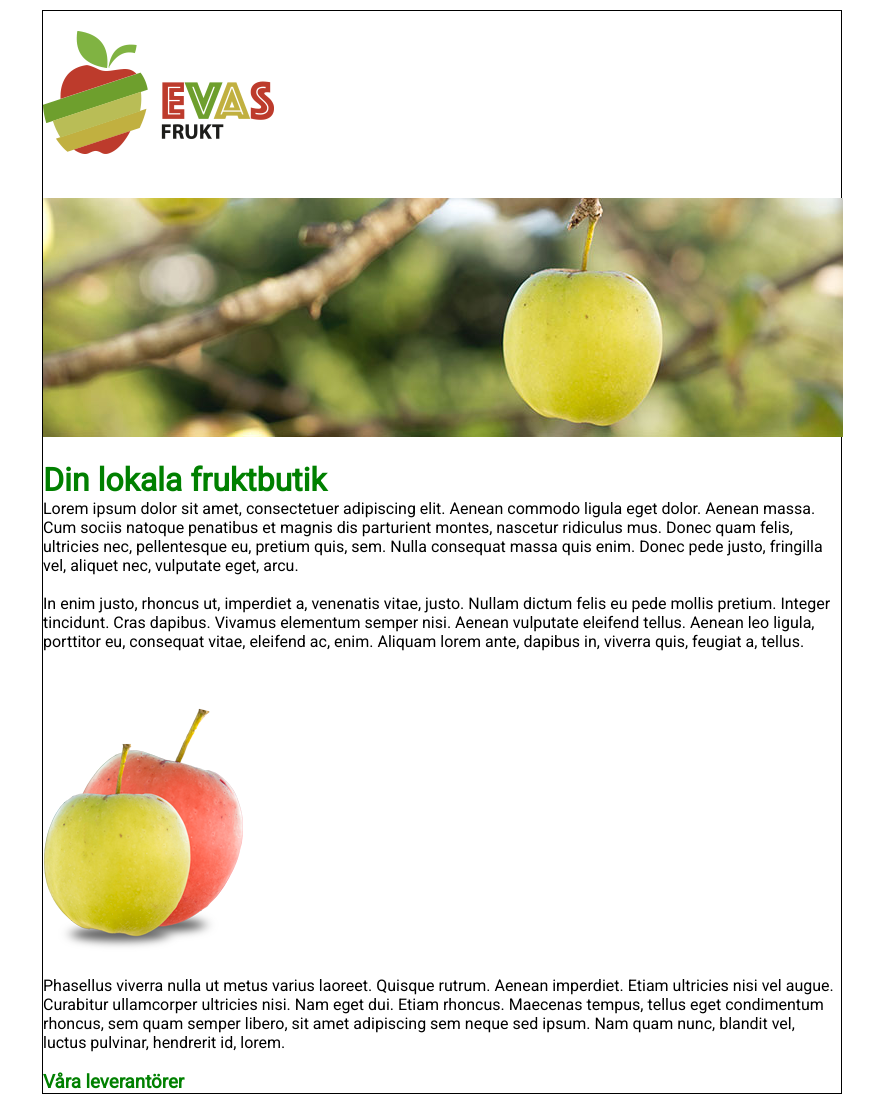
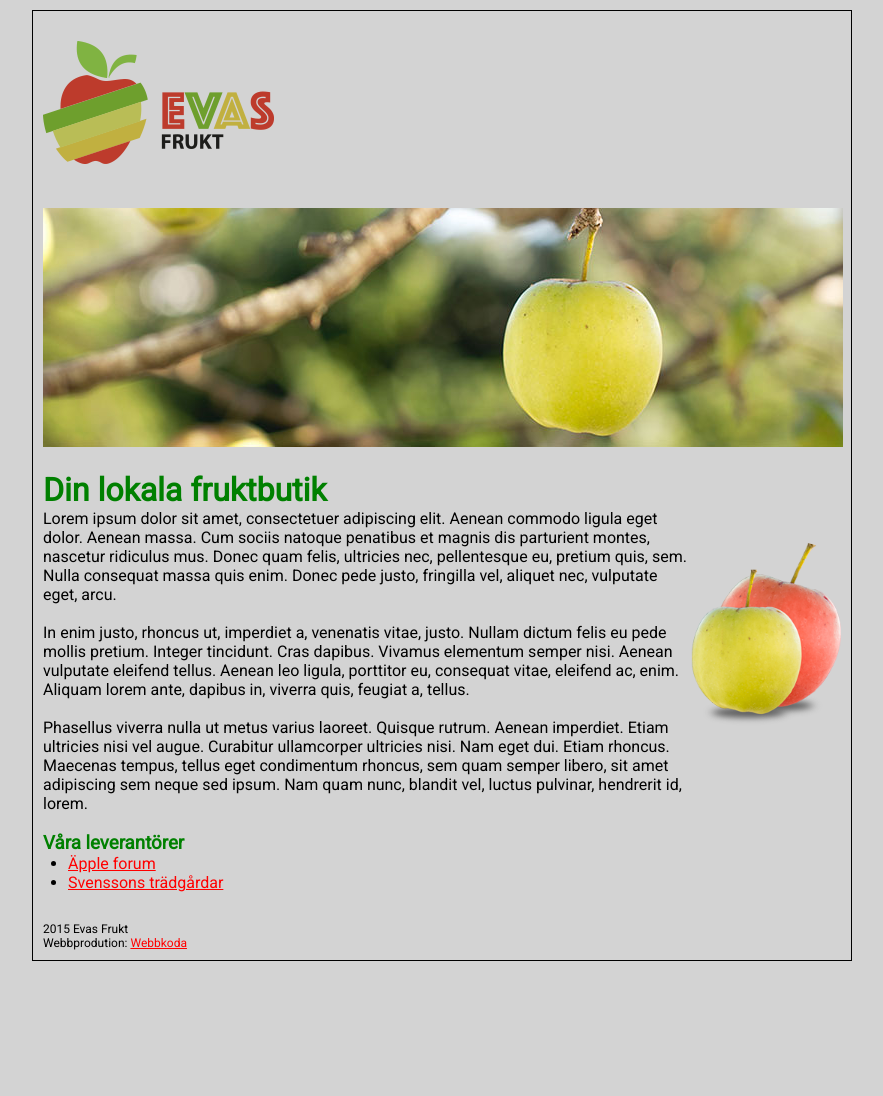
Before and after one commit to tyrtor/EE17, a plain HTML site: page evasfrukt/evas_frukt.html in a window 1280 px wide. Shown: the whole page, without its empty margins (198-1081 px from the left). After the commit the page ends 971 px from the top, so only its background shows below. Drawn offline with Linux system fonts and the light colour scheme.

Commit message:
övat på sidfot klasser

```diff
--- a/evasfrukt/evas_frukt.html
+++ b/evasfrukt/evas_frukt.html
@@ -11,12 +11,18 @@
         <img src="./bilder/evas_logo.png" alt="Evas loga">
         <img src="./bilder/apple.jpg" alt="grönt äpple">
         <h1>Din lokala fruktbutik</h1>
+        <img class="floatbild" src="./bilder/applet.png" alt="Röda äpplen">
         <p>Lorem ipsum dolor sit amet, consectetuer adipiscing elit. Aenean commodo ligula eget dolor. Aenean massa. Cum sociis natoque penatibus et magnis dis parturient montes, nascetur ridiculus mus. Donec quam felis, ultricies nec, pellentesque eu, pretium quis, sem. Nulla consequat massa quis enim. Donec pede justo, fringilla vel, aliquet nec, vulputate eget, arcu.</p><br>
         <p>
             In enim justo, rhoncus ut, imperdiet a, venenatis vitae, justo. Nullam dictum felis eu pede mollis pretium. Integer tincidunt. Cras dapibus. Vivamus elementum semper nisi. Aenean vulputate eleifend tellus. Aenean leo ligula, porttitor eu, consequat vitae, eleifend ac, enim. Aliquam lorem ante, dapibus in, viverra quis, feugiat a, tellus.</p><br>
-        <img class.floatbild src="./bilder/applet.png" alt="Röda äpplen">
         <p>        Phasellus viverra nulla ut metus varius laoreet. Quisque rutrum. Aenean imperdiet. Etiam ultricies nisi vel augue. Curabitur ullamcorper ultricies nisi. Nam eget dui. Etiam rhoncus. Maecenas tempus, tellus eget condimentum rhoncus, sem quam semper libero, sit amet adipiscing sem neque sed ipsum. Nam quam nunc, blandit vel, luctus pulvinar, hendrerit id, lorem.</p><br>
         <h3>Våra leverantörer</h3>
+        <ul>
+            <li><a href="">Äpple forum</a></li>
+            <li><a href="">Svenssons trädgårdar</a></li>
+        </ul>
+        <p class="sidfot"> 2015 Evas Frukt <br>
+        Webbprodution: <a href="">Webbkoda</a> </p>
     </div>
 
 </body>
--- a/evasfrukt/style.css
+++ b/evasfrukt/style.css
@@ -14,11 +14,13 @@ body, h1, h2, h3, h4, h5, h6, p, ul {
 }
 body{
     font-family: 'Roboto', sans-serif;
+    background-color: lightgrey;
 }
 div{
     border: solid 1px #000;
-    width: 800px;
+    width: 820px;
     margin: 10px auto 10px auto;
+    padding: 10px;
 
 }
 img{
@@ -27,7 +29,9 @@ img{
 h1{
     color: green;
 }
-p{
+p.sidfot{
+    font-size: 12px;
+    padding: 30px 0 0 0;
 
 }
 h3{
@@ -35,5 +39,12 @@ h3{
 }
 img.floatbild{
     float: right;
-    width: 170px;
+    width: 150px;
+    padding-bottom: 50px;
 }
+ul{
+    padding: 0 0 0 25px;
+}
+a{
+    color: red;
+}
```
